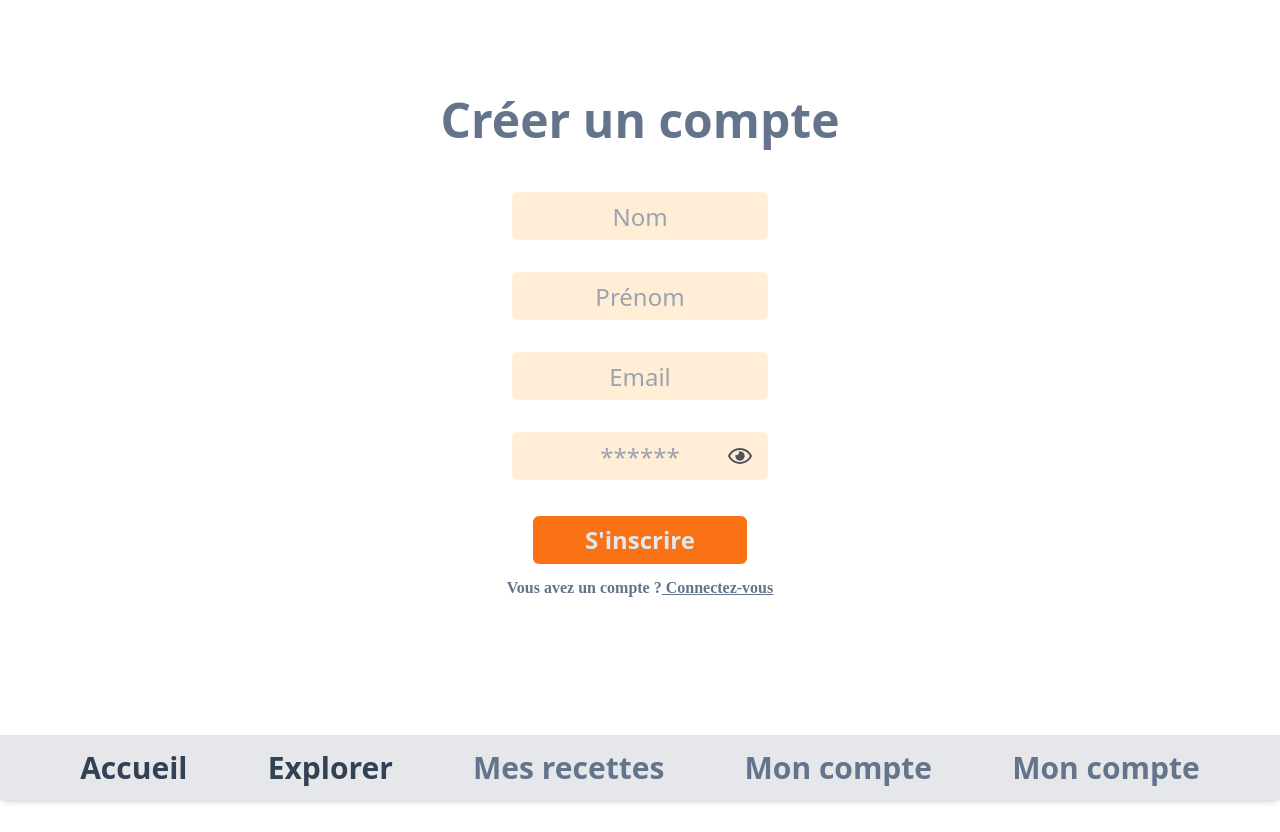
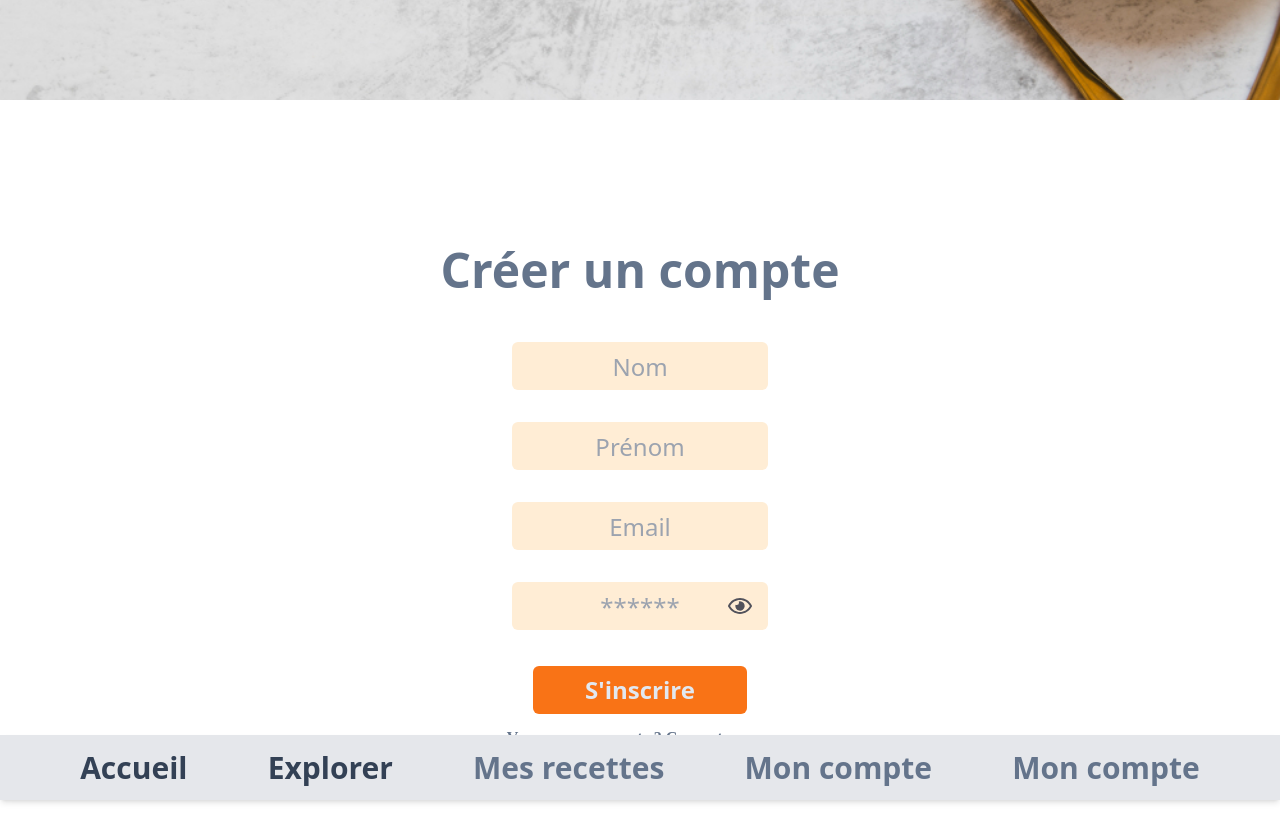
Before and after one commit to Kor-bens/app-cuisine, a React (Vite) app in the folder front-end/: page /inscription in a window 1280 px wide. Before the commit the page ends 800 px from the top, so only its background shows below. Built offline with nearby package versions, Linux system fonts and the light colour scheme; a web font is replaced by a local one.

Commit message:
Affichage du formulaire

```diff
--- a/front-end/src/components/Inscription/Inscription.jsx
+++ b/front-end/src/components/Inscription/Inscription.jsx
@@ -2,6 +2,7 @@ import React, { useState } from "react";
 import axios from "axios";
 import "./inscription.css";
 import NavBar from "../common/navbar/Navbar";
+import Header from "../Header";
 import backgroundImage from "../../assets/background/bg.jpg";
 import { FaRegEye } from "react-icons/fa";
 import { FaRegEyeSlash } from "react-icons/fa";
@@ -109,11 +110,12 @@ function FormulaireInscription() {
 
   return (
     <>
+      <Header />
       <NavBar />
       <form
         onSubmit={handleSubmit}
         className="flex flex-col w-12/12 mx-auto
-        mobile:mb-4 mobile:w-5/5 mobile:justify-center mobile:items-center mobile:h-screen mobile:w-full
+        mobile:mb-4 mobile:w-5/5 mobile:justify-center mobile:items-center mobile:h-r-41.25 mobile:w-full
          md:text-center md:justify-center md:h-full md:w-5/5 md:mt-16
         lg:h-full lg:w-6/12 lg:mx-auto"
       >
```
